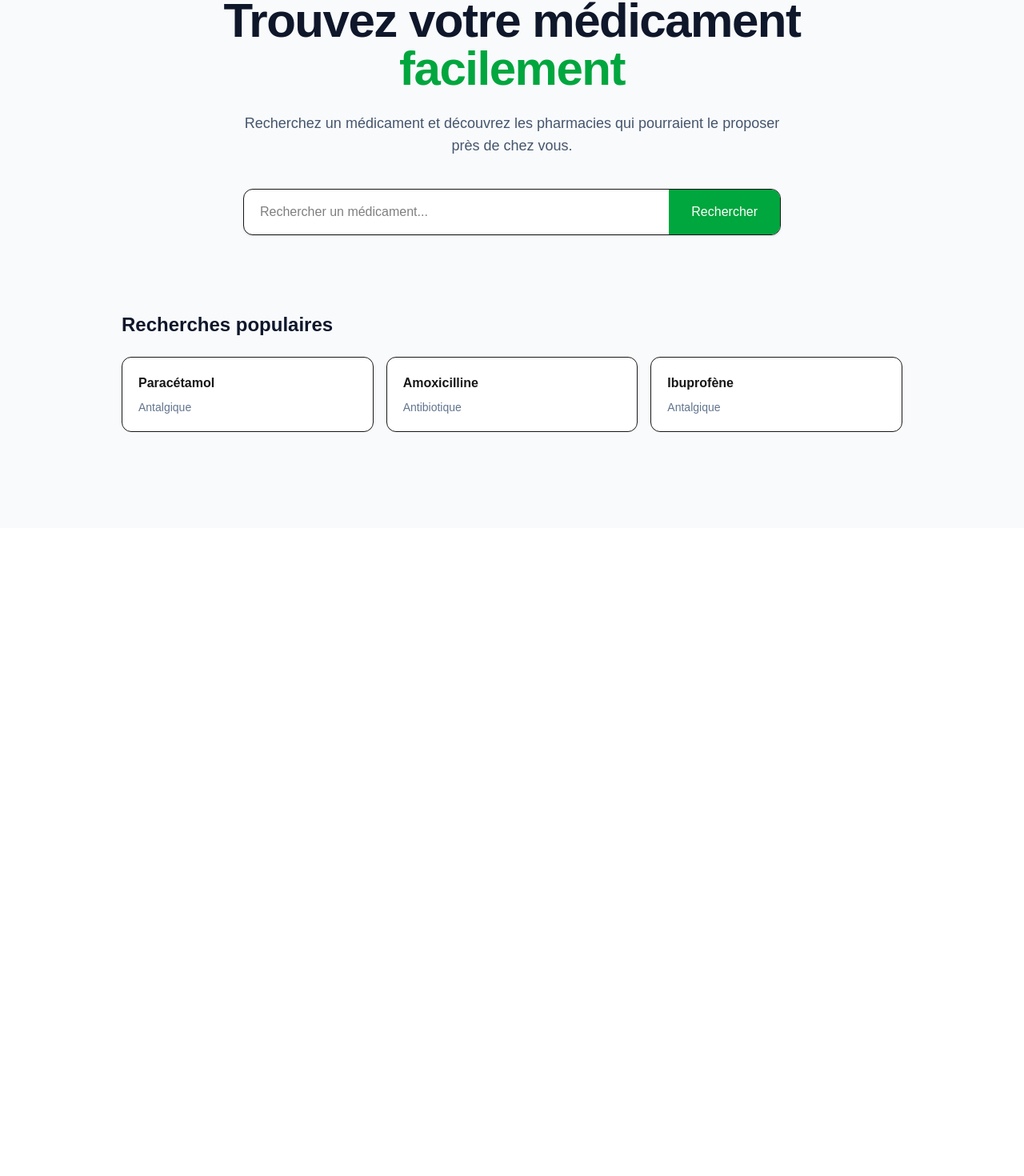
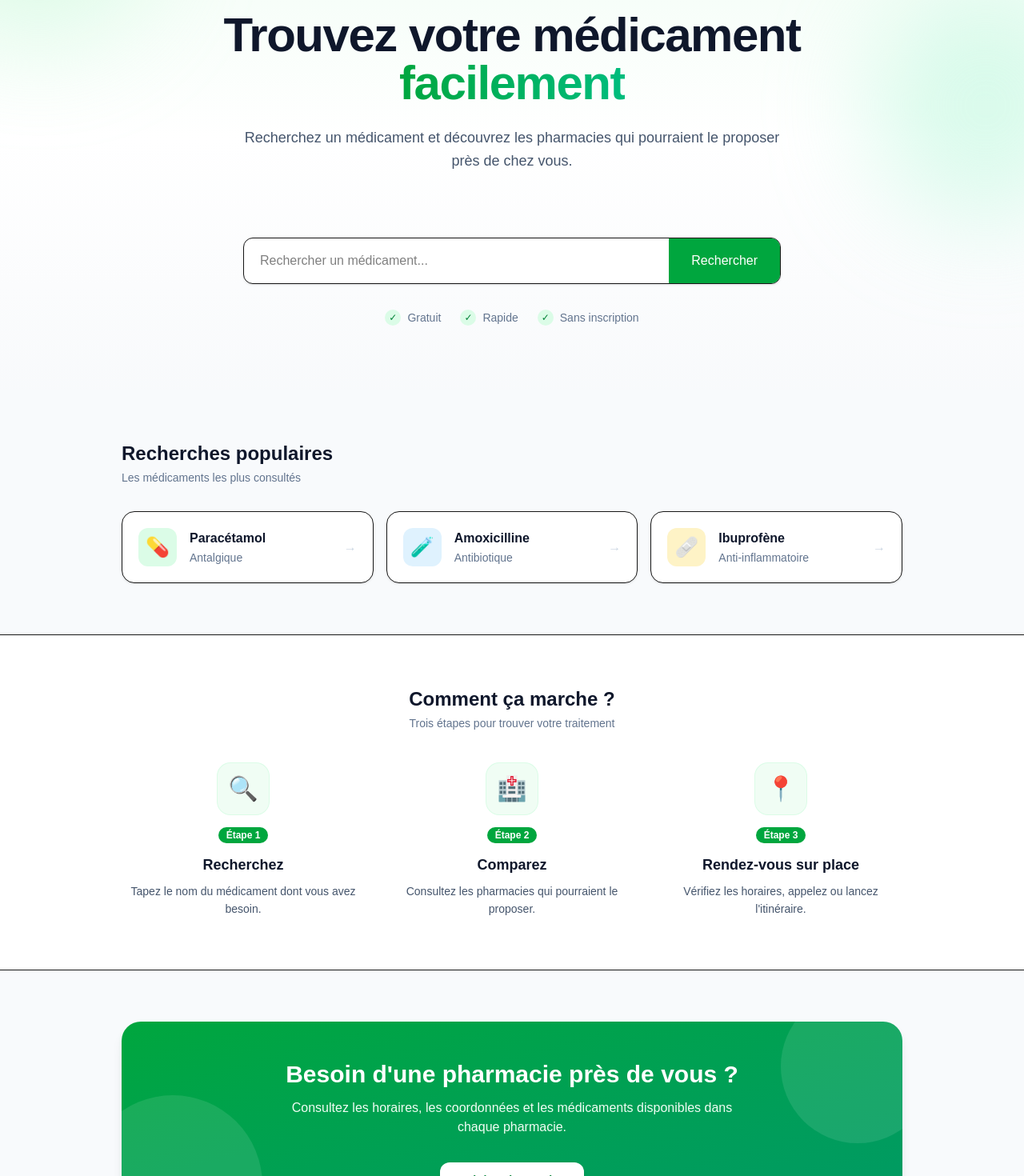
Before and after one commit to Cemafio/mediko, a Next.js app: page / in a window 1280 px wide. Shown: the part 211-1681 px from the top of the page at 80% size. Before the commit the page ends 871 px from the top, so only its background shows below. Built offline with nearby package versions, Linux system fonts and the light colour scheme.

Commit message:
rework homepage

```diff
--- a/app/page.tsx
+++ b/app/page.tsx
@@ -1,57 +1,188 @@
-"use client";
+import Link from "next/link";
+import SearchBar from "@/components/SearchBar";
 
-import SearchBar from "@/components/SearchBar";
+const popularMedicines = [
+    { name: "Paracétamol", category: "Antalgique", icon: "💊", tint: "bg-green-100" },
+    { name: "Amoxicilline", category: "Antibiotique", icon: "🧪", tint: "bg-sky-100" },
+    { name: "Ibuprofène", category: "Anti-inflammatoire", icon: "🩹", tint: "bg-amber-100" },
+];
+
+const steps = [
+    {
+        icon: "🔍",
+        title: "Recherchez",
+        text: "Tapez le nom du médicament dont vous avez besoin.",
+    },
+    {
+        icon: "🏥",
+        title: "Comparez",
+        text: "Consultez les pharmacies qui pourraient le proposer.",
+    },
+    {
+        icon: "📍",
+        title: "Rendez-vous sur place",
+        text: "Vérifiez les horaires, appelez ou lancez l'itinéraire.",
+    },
+];
+
+const highlights = ["Gratuit", "Rapide", "Sans inscription"];
 
 export default function Home() {
     return (
         <main className="min-h-screen bg-slate-50">
+            {/* Hero */}
+            <section className="relative overflow-hidden bg-gradient-to-b from-green-50 via-white to-slate-50">
+                {/* Halos décoratifs */}
+                <div
+                    aria-hidden="true"
+                    className="pointer-events-none absolute -left-24 -top-24 h-72 w-72 rounded-full bg-green-200/40 blur-3xl"
+                />
+                <div
+                    aria-hidden="true"
+                    className="pointer-events-none absolute -right-24 top-32 h-72 w-72 rounded-full bg-emerald-200/40 blur-3xl"
+                />
 
-      {/* Hero */}
-      <section className="mx-auto flex max-w-5xl flex-col items-center px-6 py-24 text-center align-center justify-center">
-        <p className="mb-4 font-medium text-green-600">
+                <div className="relative mx-auto flex max-w-5xl flex-col items-center px-6 pb-20 pt-24 text-center">
+                    <span className="mb-6 inline-flex items-center gap-2 rounded-full border border-green-200 bg-white px-4 py-1.5 text-sm font-medium text-green-700 shadow-sm">
+                        <span className="h-2 w-2 rounded-full bg-green-500" />
                         Votre recherche de médicaments simplifiée
+                    </span>
+
+                    <h1 className="max-w-3xl text-4xl font-bold tracking-tight text-slate-900 md:text-6xl">
+                        Trouvez votre médicament{" "}
+                        <span className="bg-gradient-to-r from-green-600 to-emerald-500 bg-clip-text text-transparent">
+                            facilement
+                        </span>
+                    </h1>
+
+                    <p className="mt-6 max-w-2xl text-lg leading-relaxed text-slate-600">
+                        Recherchez un médicament et découvrez les pharmacies qui
+                        pourraient le proposer près de chez vous.
                     </p>
 
-        <h2 className="max-w-3xl text-4xl font-bold tracking-tight text-slate-900 md:text-6xl">
-          Trouvez votre médicament
-          <span className="text-green-600"> facilement</span>
-        </h2>
+                    <div className="mt-10 w-full">
+                        <SearchBar />
+                    </div>
 
-        <p className="mt-6 max-w-2xl text-lg text-slate-600">
-          Recherchez un médicament et découvrez les pharmacies
-          qui pourraient le proposer près de chez vous.
-        </p>
-
-        {/* Search */}
-        <SearchBar />
+                    <ul className="mt-8 flex flex-wrap items-center justify-center gap-x-6 gap-y-2 text-sm text-slate-500">
+                        {highlights.map((item) => (
+                            <li key={item} className="flex items-center gap-2">
+                                <span className="flex h-5 w-5 items-center justify-center rounded-full bg-green-100 text-xs text-green-700">
+                                    ✓
+                                </span>
+                                {item}
+                            </li>
+                        ))}
+                    </ul>
+                </div>
             </section>
 
-      {/* Popular medicines */}
-      <section className="mx-auto max-w-5xl px-6 pb-20">
-        <h3 className="mb-6 text-2xl font-bold text-slate-900">
+            {/* Recherches populaires */}
+            <section className="mx-auto max-w-5xl px-6 py-16">
+                <div className="mb-8 text-center md:text-left">
+                    <h2 className="text-2xl font-bold text-slate-900">
                         Recherches populaires
-        </h3>
-
-        <div className="grid gap-4 sm:grid-cols-2 md:grid-cols-3">
-          <div className="rounded-xl border bg-white p-5">
-            <h4 className="font-semibold">Paracétamol</h4>
-            <p className="mt-2 text-sm text-slate-500">
-              Antalgique
+                    </h2>
+                    <p className="mt-1 text-sm text-slate-500">
+                        Les médicaments les plus consultés
                     </p>
                 </div>
 
-          <div className="rounded-xl border bg-white p-5">
-            <h4 className="font-semibold">Amoxicilline</h4>
-            <p className="mt-2 text-sm text-slate-500">
-              Antibiotique
+                <div className="grid gap-4 sm:grid-cols-2 md:grid-cols-3">
+                    {popularMedicines.map((medicine) => (
+                        <Link
+                            key={medicine.name}
+                            href="/medicaments"
+                            className="group flex items-center gap-4 rounded-2xl border bg-white p-5 shadow-sm transition hover:-translate-y-1 hover:border-green-200 hover:shadow-md"
+                        >
+                            <div
+                                className={`flex h-12 w-12 shrink-0 items-center justify-center rounded-xl text-2xl ${medicine.tint}`}
+                            >
+                                {medicine.icon}
+                            </div>
+
+                            <div className="min-w-0 flex-1">
+                                <h3 className="font-semibold text-slate-900">
+                                    {medicine.name}
+                                </h3>
+                                <p className="mt-0.5 text-sm text-slate-500">
+                                    {medicine.category}
                                 </p>
                             </div>
 
-          <div className="rounded-xl border bg-white p-5">
-            <h4 className="font-semibold">Ibuprofène</h4>
-            <p className="mt-2 text-sm text-slate-500">
-              Antalgique
+                            <span
+                                aria-hidden="true"
+                                className="text-slate-300 transition group-hover:translate-x-1 group-hover:text-green-600"
+                            >
+                                →
+                            </span>
+                        </Link>
+                    ))}
+                </div>
+            </section>
+
+            {/* Comment ça marche */}
+            <section className="border-y bg-white">
+                <div className="mx-auto max-w-5xl px-6 py-16">
+                    <div className="text-center">
+                        <h2 className="text-2xl font-bold text-slate-900">
+                            Comment ça marche ?
+                        </h2>
+                        <p className="mt-1 text-sm text-slate-500">
+                            Trois étapes pour trouver votre traitement
                         </p>
+                    </div>
+
+                    <div className="mt-10 grid gap-8 md:grid-cols-3">
+                        {steps.map((step, index) => (
+                            <div key={step.title} className="relative text-center">
+                                <div className="mx-auto flex h-16 w-16 items-center justify-center rounded-2xl bg-green-50 text-3xl ring-1 ring-green-100">
+                                    {step.icon}
+                                </div>
+
+                                <span className="mt-4 inline-block rounded-full bg-green-600 px-2.5 py-0.5 text-xs font-semibold text-white">
+                                    Étape {index + 1}
+                                </span>
+
+                                <h3 className="mt-3 text-lg font-semibold text-slate-900">
+                                    {step.title}
+                                </h3>
+                                <p className="mx-auto mt-2 max-w-xs text-sm leading-relaxed text-slate-600">
+                                    {step.text}
+                                </p>
+                            </div>
+                        ))}
+                    </div>
+                </div>
+            </section>
+
+            {/* Bandeau final */}
+            <section className="mx-auto max-w-5xl px-6 py-16">
+                <div className="relative overflow-hidden rounded-3xl bg-gradient-to-br from-green-600 to-emerald-600 px-8 py-12 text-center shadow-lg md:px-16">
+                    <div
+                        aria-hidden="true"
+                        className="pointer-events-none absolute -right-10 -top-10 h-48 w-48 rounded-full bg-white/10"
+                    />
+                    <div
+                        aria-hidden="true"
+                        className="pointer-events-none absolute -bottom-12 -left-12 h-56 w-56 rounded-full bg-white/10"
+                    />
+
+                    <div className="relative">
+                        <h2 className="text-2xl font-bold text-white md:text-3xl">
+                            Besoin d&apos;une pharmacie près de vous ?
+                        </h2>
+                        <p className="mx-auto mt-3 max-w-xl text-green-50">
+                            Consultez les horaires, les coordonnées et les
+                            médicaments disponibles dans chaque pharmacie.
+                        </p>
+
+                        <Link
+                            href="/pharmacies"
+                            className="mt-8 inline-flex items-center justify-center rounded-xl bg-white px-6 py-3 text-sm font-semibold text-green-700 shadow-sm transition hover:bg-green-50"
+                        >
+                            Voir les pharmacies
+                        </Link>
                     </div>
                 </div>
             </section>
--- a/lib/service.ts
+++ b/lib/service.ts
@@ -1,4 +1,4 @@
-const API_URL = "http://localhost:3000";
+const API_URL = "http://localhost:3005";
 // Fetch medicines from the backend
 export async function getMedicines() {
   const response = await fetch(`${API_URL}/medicine`, {
```
Also changed, not shown: app/pharmacies/[id]/page.tsx (+32 -42 lines). Lines whose indentation alone changed are shown as unchanged.
